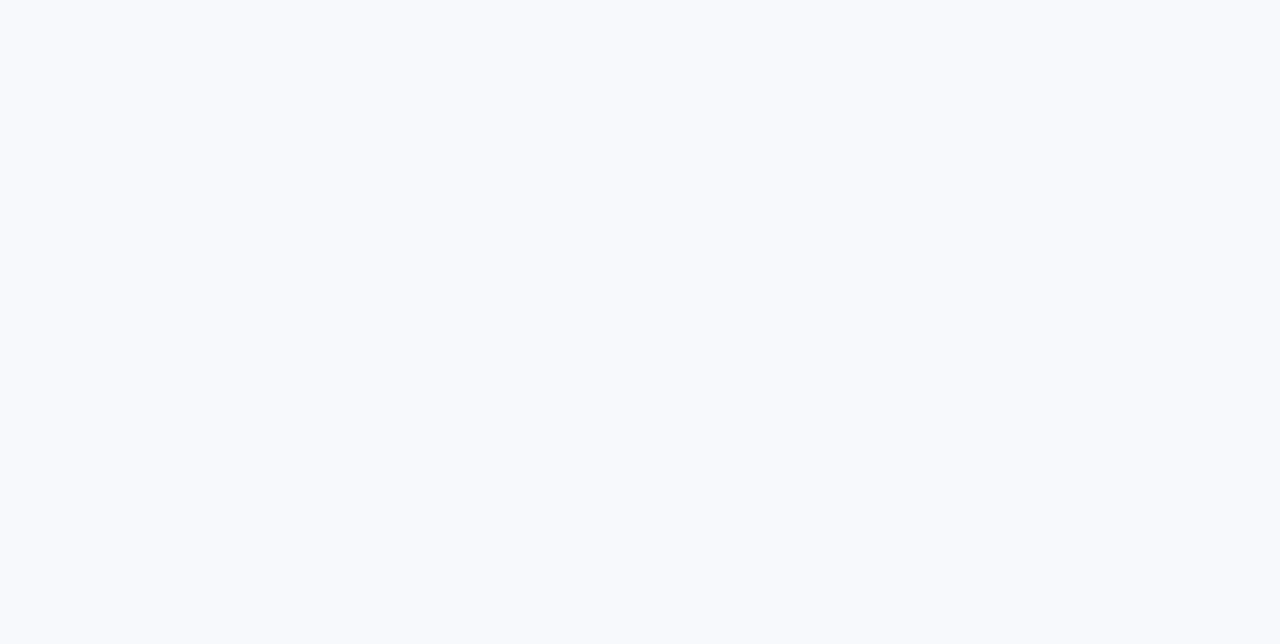
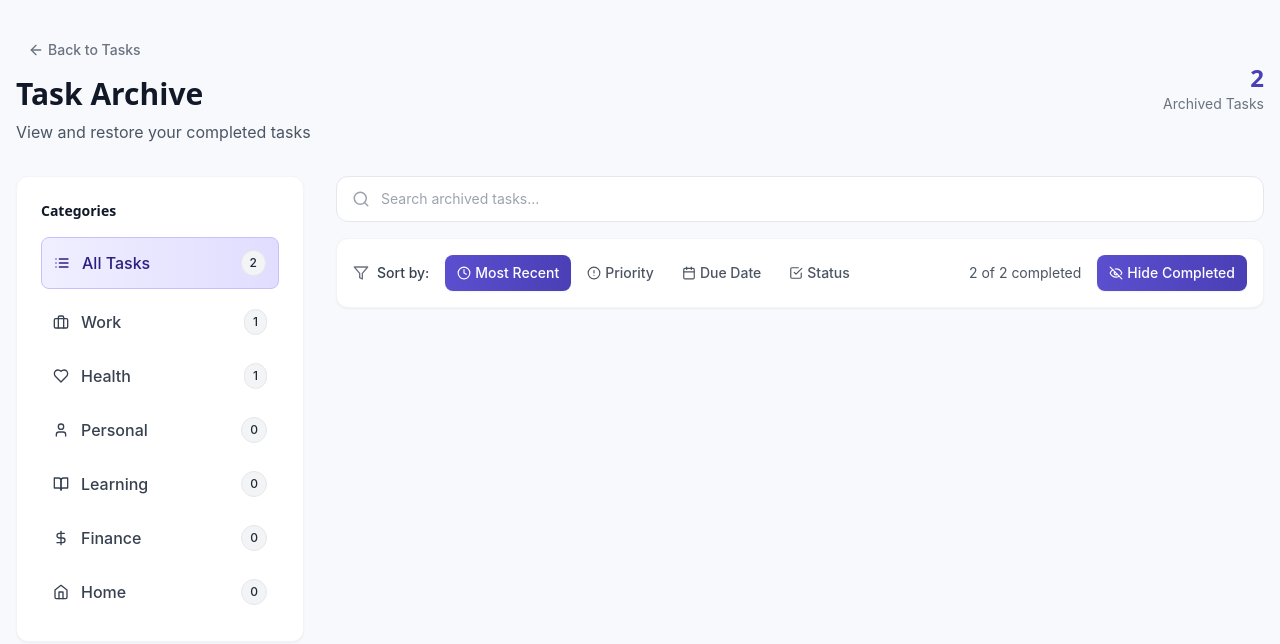
Before and after one commit to apper-canvas/taskflow-backend-driver, a React (Vite) app: page /archive in a window 1280 px wide. Before the commit this address had no page. Shown: the top 644 px of the page. Built offline with nearby package versions, Linux system fonts and the light colour scheme.

Commit message:
Add archive view with restore functionality for completed tasks

```diff
--- a/src/App.jsx
+++ b/src/App.jsx
@@ -1,13 +1,15 @@
 import { BrowserRouter, Routes, Route } from "react-router-dom";
 import { ToastContainer } from "react-toastify";
 import TaskManagerPage from "@/components/pages/TaskManagerPage";
+import TaskArchivePage from "@/components/pages/TaskArchivePage";
 
 function App() {
   return (
     <BrowserRouter>
       <div className="min-h-screen bg-background font-body">
-        <Routes>
+<Routes>
           <Route path="/" element={<TaskManagerPage />} />
+          <Route path="/archive" element={<TaskArchivePage />} />
         </Routes>
         <ToastContainer
           position="top-right"
--- a/src/components/molecules/TaskCard.jsx
+++ b/src/components/molecules/TaskCard.jsx
@@ -13,7 +13,8 @@ const TaskCard = forwardRef(({
   onToggleComplete,
   onEdit,
   onDelete,
-  isCompleting = false
+  isCompleting = false,
+  isArchiveView = false
 }, ref) => {
   const priorityColors = {
     high: "priority-high border-accent-200",
@@ -86,6 +87,28 @@ return (
                   />
                 </div>
               )}
+              {isArchiveView ? (
+                <>
+                  <Button
+                    variant="ghost"
+                    size="sm"
+                    onClick={() => onToggleComplete(task.Id)}
+                    className="h-8 w-8 p-0 text-gray-400 hover:text-primary-600"
+                    title="Restore task"
+                  >
+                    <ApperIcon name="RotateCcw" size={14} />
+                  </Button>
+                  <Button
+                    variant="ghost"
+                    size="sm"
+                    onClick={() => onDelete(task.Id)}
+                    className="h-8 w-8 p-0 text-gray-400 hover:text-accent-600"
+                  >
+                    <ApperIcon name="Trash2" size={14} />
+                  </Button>
+                </>
+              ) : (
+                <>
                   <Button
                     variant="ghost"
                     size="sm"
@@ -102,6 +125,8 @@ return (
                   >
                     <ApperIcon name="Trash2" size={14} />
                   </Button>
+                </>
+              )}
             </div>
           </div>
 
--- /dev/null
+++ b/src/components/pages/TaskArchivePage.jsx
@@ -0,0 +1,215 @@
+import { useState, useEffect } from "react";
+import { motion } from "framer-motion";
+import { toast } from "react-toastify";
+import ApperIcon from "@/components/ApperIcon";
+import Button from "@/components/atoms/Button";
+import SearchBar from "@/components/molecules/SearchBar";
+import CategoryFilter from "@/components/molecules/CategoryFilter";
+import FilterBar from "@/components/organisms/FilterBar";
+import TaskList from "@/components/organisms/TaskList";
+import Loading from "@/components/ui/Loading";
+import Error from "@/components/ui/Error";
+import Empty from "@/components/ui/Empty";
+import taskService from "@/services/api/taskService";
+import categoryService from "@/services/api/categoryService";
+
+const TaskArchivePage = () => {
+  const [archivedTasks, setArchivedTasks] = useState([]);
+  const [categories, setCategories] = useState([]);
+  const [loading, setLoading] = useState(true);
+  const [error, setError] = useState("");
+
+  // UI State
+  const [searchTerm, setSearchTerm] = useState("");
+  const [selectedCategory, setSelectedCategory] = useState(null);
+  const [sortBy, setSortBy] = useState("recent");
+
+  // Load archived tasks
+  const loadArchivedTasks = async () => {
+    try {
+      setLoading(true);
+      setError("");
+      const [tasksData, categoriesData] = await Promise.all([
+        taskService.getArchived(),
+        categoryService.getAll()
+      ]);
+      setArchivedTasks(tasksData);
+      setCategories(categoriesData);
+    } catch (err) {
+      setError("Failed to load archived tasks. Please try again.");
+      console.error("Error loading archived tasks:", err);
+    } finally {
+      setLoading(false);
+    }
+  };
+
+  useEffect(() => {
+    loadArchivedTasks();
+  }, []);
+
+  // Restore task (mark as incomplete)
+  const handleRestoreTask = async (taskId) => {
+    try {
+      const task = archivedTasks.find(t => t.Id === taskId);
+      if (!task) return;
+
+      await taskService.update(taskId, {
+        completed: false,
+        completedAt: null
+      });
+
+      setArchivedTasks(prev => prev.filter(t => t.Id !== taskId));
+      toast.success("Task restored successfully! 🔄");
+    } catch (err) {
+      toast.error("Failed to restore task. Please try again.");
+      console.error("Error restoring task:", err);
+    }
+  };
+
+  // Delete task permanently
+  const handleDeleteTask = async (taskId) => {
+    if (!confirm("Are you sure you want to permanently delete this task?")) {
+      return;
+    }
+
+    try {
+      await taskService.delete(taskId);
+      setArchivedTasks(prev => prev.filter(task => task.Id !== taskId));
+      toast.success("Task permanently deleted");
+    } catch (err) {
+      toast.error("Failed to delete task. Please try again.");
+      console.error("Error deleting task:", err);
+    }
+  };
+
+  // Calculate task counts per category for archived tasks
+  const taskCounts = categories.reduce((counts, category) => {
+    counts[category.Id] = archivedTasks.filter(task => task.categoryId === category.Id).length;
+    return counts;
+  }, {});
+
+  if (loading) return <Loading />;
+  if (error) return <Error message={error} onRetry={loadArchivedTasks} />;
+
+  return (
+    <div className="min-h-screen bg-background">
+      <div className="max-w-7xl mx-auto px-4 py-8">
+        {/* Header */}
+        <motion.div
+          initial={{ opacity: 0, y: -20 }}
+          animate={{ opacity: 1, y: 0 }}
+          className="flex items-center justify-between mb-8"
+        >
+          <div>
+            <div className="flex items-center space-x-2 mb-2">
+              <Button
+                variant="ghost"
+                size="sm"
+                onClick={() => window.location.href = '/'}
+                className="text-gray-500 hover:text-gray-700"
+              >
+                <ApperIcon name="ArrowLeft" size={16} className="mr-1" />
+                Back to Tasks
+              </Button>
+            </div>
+            <h1 className="text-3xl font-display font-bold text-gray-900 mb-2">
+              Task Archive
+            </h1>
+            <p className="text-gray-600">
+              View and restore your completed tasks
+            </p>
+          </div>
+          <div className="text-right">
+            <div className="text-2xl font-display font-bold text-primary-600">
+              {archivedTasks.length}
+            </div>
+            <div className="text-sm text-gray-500">
+              Archived Tasks
+            </div>
+          </div>
+        </motion.div>
+
+        {archivedTasks.length === 0 ? (
+          <motion.div
+            initial={{ opacity: 0, y: 20 }}
+            animate={{ opacity: 1, y: 0 }}
+            className="flex justify-center mt-16"
+          >
+            <Empty
+              title="No archived tasks"
+              description="Complete some tasks to see them here"
+              actionLabel="Go to Tasks"
+              onAction={() => window.location.href = '/'}
+            />
+          </motion.div>
+        ) : (
+          <div className="grid grid-cols-1 lg:grid-cols-4 gap-8">
+            {/* Sidebar */}
+            <motion.div
+              initial={{ opacity: 0, x: -20 }}
+              animate={{ opacity: 1, x: 0 }}
+              transition={{ delay: 0.2 }}
+              className="lg:col-span-1"
+            >
+              <div className="bg-white rounded-xl p-6 shadow-sm border border-gray-100 sticky top-8">
+                <CategoryFilter
+                  categories={categories}
+                  selectedCategory={selectedCategory}
+                  onSelectCategory={setSelectedCategory}
+                  taskCounts={taskCounts}
+                />
+              </div>
+            </motion.div>
+
+            {/* Main Content */}
+            <div className="lg:col-span-3 space-y-6">
+              {/* Search and Filter */}
+              <motion.div
+                initial={{ opacity: 0, y: 20 }}
+                animate={{ opacity: 1, y: 0 }}
+                transition={{ delay: 0.3 }}
+                className="space-y-4"
+              >
+                <SearchBar
+                  onSearch={setSearchTerm}
+                  placeholder="Search archived tasks..."
+                />
+                <FilterBar
+                  sortBy={sortBy}
+                  onSortChange={setSortBy}
+                  showCompleted={true}
+                  onToggleCompleted={() => {}}
+                  totalTasks={archivedTasks.length}
+                  completedTasks={archivedTasks.length}
+                  hideCompletedToggle={true}
+                />
+              </motion.div>
+
+              {/* Archived Task List */}
+              <motion.div
+                initial={{ opacity: 0, y: 20 }}
+                animate={{ opacity: 1, y: 0 }}
+                transition={{ delay: 0.4 }}
+              >
+                <TaskList
+                  tasks={archivedTasks}
+                  categories={categories}
+                  onToggleComplete={handleRestoreTask}
+                  onEditTask={() => {}}
+                  onDeleteTask={handleDeleteTask}
+                  onAddTask={() => window.location.href = '/'}
+                  searchTerm={searchTerm}
+                  selectedCategory={selectedCategory}
+                  sortBy={sortBy}
+                  isArchiveView={true}
+                />
+              </motion.div>
+            </div>
+          </div>
+        )}
+      </div>
+    </div>
+  );
+};
+
+export default TaskArchivePage;
--- a/src/components/pages/TaskManagerPage.jsx
+++ b/src/components/pages/TaskManagerPage.jsx
@@ -189,6 +189,15 @@ const handleSelectTemplate = async (templateTaskData) => {
             <Button
               variant="secondary"
               size="lg"
+              onClick={() => window.location.href = '/archive'}
+              className="shadow-sm hover:shadow-md transform hover:scale-105 transition-all duration-200"
+            >
+              <ApperIcon name="Archive" size={16} className="mr-2" />
+              Archive
+            </Button>
+            <Button
+              variant="secondary"
+              size="lg"
               onClick={() => setIsTemplateModalOpen(true)}
               className="shadow-sm hover:shadow-md transform hover:scale-105 transition-all duration-200"
             >
--- a/src/services/api/taskService.js
+++ b/src/services/api/taskService.js
@@ -148,8 +148,7 @@ Id: Math.max(...this.tasks.map(t => t.Id), 0) + 1,
     this.tasks.splice(taskIndex, 1);
     return true;
   }
-
-  async getByCategory(categoryId) {
+async getByCategory(categoryId) {
     await new Promise(resolve => setTimeout(resolve, 300));
     return this.tasks.filter(task => task.categoryId === categoryId);
   }
@@ -162,6 +161,13 @@ Id: Math.max(...this.tasks.map(t => t.Id), 0) + 1,
   async getCompleted() {
     await new Promise(resolve => setTimeout(resolve, 300));
     return this.tasks.filter(task => task.completed);
+  }
+
+  async getArchived() {
+    await new Promise(resolve => setTimeout(resolve, 300));
+    return this.tasks.filter(task => task.completed).sort((a, b) =>
+      new Date(b.completedAt || 0) - new Date(a.completedAt || 0)
+    );
   }
 
   async getPending() {
```
Also changed, not shown: src/components/organisms/TaskList.jsx (+7 -5 lines). Lines whose indentation alone changed are shown as unchanged.
